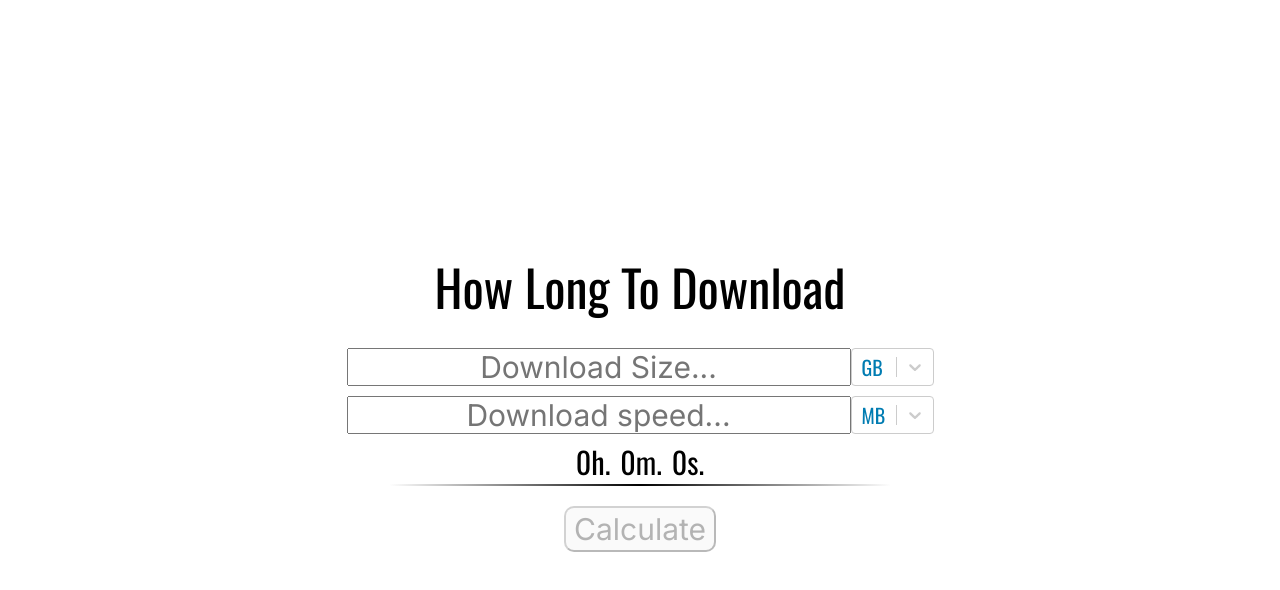
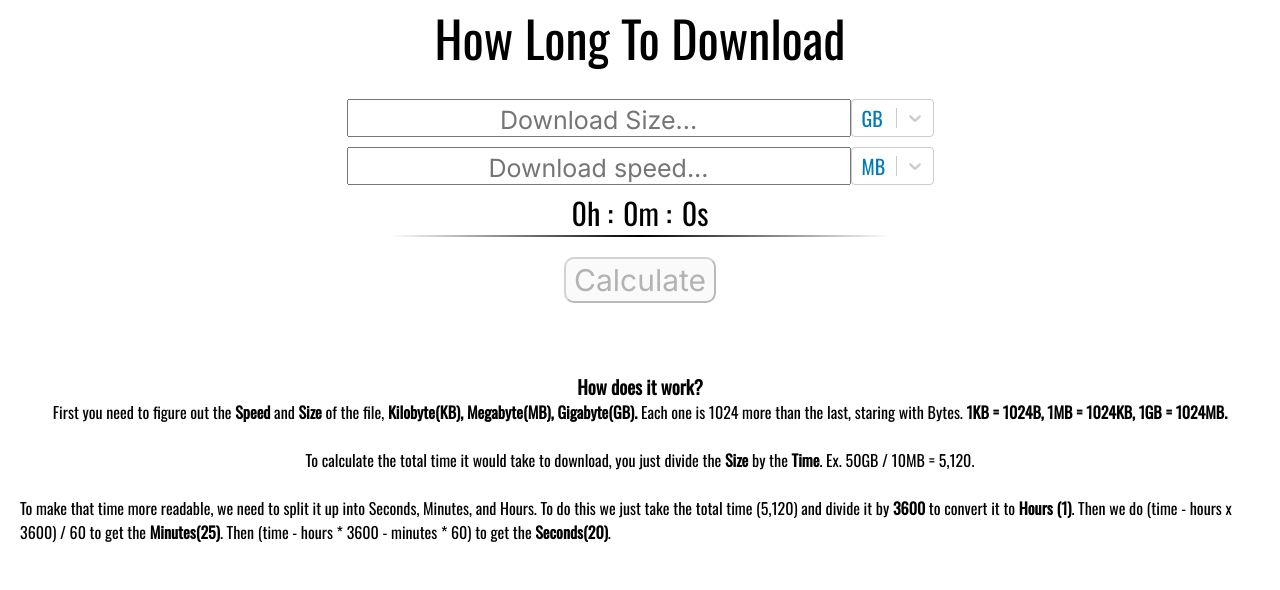
Before and after one commit to JordanDyck/Download-Estimator, a React (Create React App) app: page / in a window 1280 px wide. Shown: the top 590 px of the page. Built offline with nearby package versions, Linux system fonts and the light colour scheme.

Commit message:
added info. slight css changes.

```diff
--- a/src/App.js
+++ b/src/App.js
@@ -2,8 +2,7 @@ import {useState} from "react"
 
 import "./App.scss"
 import Estimator from "./Components/Estimator"
-
-// dropdown options
+import Info from "./Components/Info"
 
 function App() {
   const [download, setDownload] = useState({speed: 0, size: 0})
@@ -56,6 +55,7 @@ function App() {
         calculate={calculate}
         estimate={estimate}
       />
+      <Info />
     </div>
   )
 }
--- a/src/App.scss
+++ b/src/App.scss
@@ -12,9 +12,8 @@ $desktop: 950px;
 .wrapper {
   display: flex;
   flex-direction: column;
-  justify-content: center;
+
   align-items: center;
-  height: 100dvh;
 
   .title {
     display: flex;
@@ -45,7 +44,7 @@ $desktop: 950px;
       margin: 0;
     }
     input::placeholder {
-      font-size: clamp(15px, 5vw, 30px);
+      font-size: clamp(15px, 4vw, 25px);
     }
     input:focus::placeholder {
       color: transparent;
@@ -90,3 +89,15 @@ $desktop: 950px;
     border-radius: 10px;
   }
 }
+.info-wrapper {
+  display: flex;
+  flex-direction: column;
+  align-items: center;
+  margin-top: 50px;
+  justify-content: center;
+  padding: 20px;
+
+  span {
+    font-weight: bold;
+  }
+}
--- a/src/Components/Estimator.jsx
+++ b/src/Components/Estimator.jsx
@@ -13,7 +13,6 @@ const Estimator = ({
   calculate,
   estimate,
 }) => {
-  console.log(download)
   return (
     <div className="wrapper">
       <div className="title-container">
@@ -73,15 +72,11 @@ const Estimator = ({
 
       <div className="time-container">
         <div className="result">
+          <label className="time-text">{`${estimate?.hours || 0}h :`}</label>
           <label className="time-text">
-            {estimate?.hours ? `${estimate.hours}h.` : "0h."}
+            {`${estimate?.minutes || "0"}m :`}
           </label>
-          <label className="time-text">
-            {estimate?.minutes ? `${estimate?.minutes}m.` : "0m."}
-          </label>
-          <label className="time-text">
-            {estimate?.seconds ? `${estimate?.seconds}s.` : "0s."}
-          </label>
+          <label className="time-text">{`${estimate?.seconds || "0"}s`}</label>
         </div>
       </div>
       <button
--- /dev/null
+++ b/src/Components/Info.jsx
@@ -0,0 +1,33 @@
+const Info = () => {
+  return (
+    <div className="info-wrapper">
+      <h3>How does it work?</h3>
+
+      <p>
+        First you need to figure out the <span> Speed </span>and
+        <span> Size</span> of the file,
+        <span> Kilobyte(KB), Megabyte(MB), Gigabyte(GB). </span>
+        Each one is 1024 more than the last, staring with Bytes.
+        <span> 1KB = 1024B, 1MB = 1024KB, 1GB = 1024MB.</span>
+      </p>
+      <br />
+      <p>
+        To calculate the total time it would take to download, you just divide
+        the
+        <span> Size </span>
+        by the <span> Time</span>. Ex. 50GB / 10MB = 5,120.
+      </p>
+      <br />
+      <p>
+        To make that time more readable, we need to split it up into Seconds,
+        Minutes, and Hours. To do this we just take the total time (5,120) and
+        divide it by <span> 3600</span> to convert it to <span>Hours (1)</span>.
+        Then we do (time - hours x 3600) / 60 to get the
+        <span> Minutes(25)</span>. Then (time - hours * 3600 - minutes * 60) to
+        get the <span> Seconds(20)</span>.
+      </p>
+      <br />
+    </div>
+  )
+}
+export default Info
```
